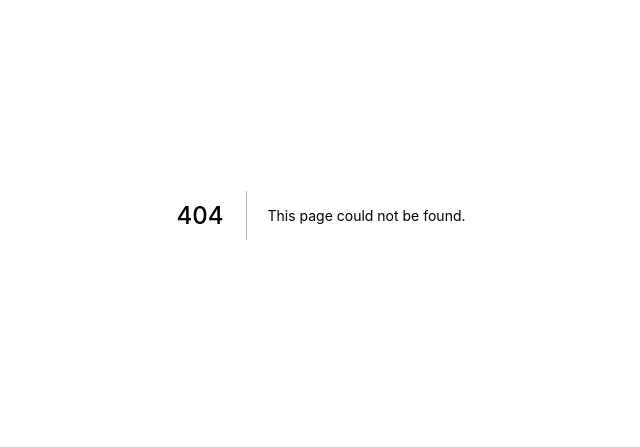
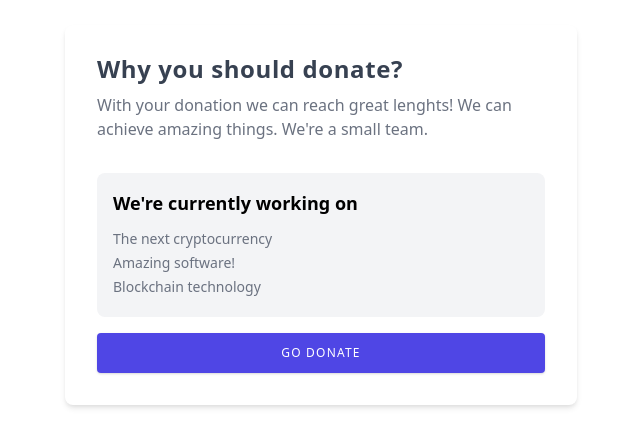
Before and after one commit to Ford-Hackathon/chirpy-ride, a Next.js app: page /reserve in a window 1280 px wide. Before the commit this address had no page. Shown: the part 185-632 px from the top of the page, without its empty margins (319-959 px from the left). Built offline with nearby package versions, Linux system fonts and the light colour scheme.

Commit message:
Added reserve page

```diff
--- a/components/CarCard.tsx
+++ b/components/CarCard.tsx
@@ -1,5 +1,6 @@
 import * as React from 'react';
 import Image from 'next/image';
+import { useRouter } from 'next/router'
 
 interface CardData {
   imageSrc: string;
@@ -12,6 +13,12 @@ interface CardData {
 }
 
 const CarCard: React.FC<CardData> = ({ imageSrc, model, distanceInMinutes, fuelLevel, costStart, costPerHour, carId }) => {
+  const router = useRouter()
+
+  const goToReservePage = (): void => {
+    router.push('/reserve')
+  }
+
   return (
     <div className="flex flex-col mt-32">
       <div className="bg-white shadow-md  rounded-3xl p-4">
@@ -141,11 +148,12 @@ c-146 -85 -273 -162 -284 -171 -43 -39 -70 -103 -70 -166 0 -56 10 -83 122
                 </button>
               </div>
               <button
-                className="mb-2 md:mb-0 bg-gray-900 px-5 py-2 shadow-sm tracking-wider text-white rounded-full hover:bg-gray-800"
+                className="mb-2 md:mb-0 bg-primary px-5 py-2 shadow-sm tracking-wider text-white rounded-full hover:bg-gray-800"
                 type="button"
                 aria-label="like"
+                onClick={ goToReservePage }
               >
-                Reserve
+                RESERVE
               </button>
             </div>
           </div>
--- a/pages/api/car/lock.ts
+++ b/pages/api/car/lock.ts
@@ -1,4 +1,5 @@
 import type { NextApiRequest, NextApiResponse } from 'next'
+import Http from 'next/'
 
 type Data = {
     name: string
--- a/pages/index.tsx
+++ b/pages/index.tsx
@@ -8,11 +8,19 @@ export default function Home() {
   return (
     <MapBackdrop>
       <CarCard model="Ford Edge"
-      distanceInMinutes={5}
-      fuelLevel={80}
-      costStart={3}
-      costPerHour={10}
-      carId="07301863"
+        distanceInMinutes={5}
+        fuelLevel={80}
+        costStart={3}
+        costPerHour={10}
+        carId="07301863"
+      />
+
+      <CarCard model="Ford Explorer"
+        distanceInMinutes={20}
+        fuelLevel={40}
+        costStart={2}
+        costPerHour={30}
+        carId="aoeaon"
       />
     </MapBackdrop>
   )
--- /dev/null
+++ b/pages/reserve.tsx
@@ -0,0 +1,49 @@
+import { GetServerSideProps } from 'next';
+import * as React from 'react';
+
+interface Data {}
+
+export const getServerSideProps: GetServerSideProps = async (context) => {
+    // use fetch
+
+    return {
+        props: {
+
+        }
+    }
+}
+
+const ReservePage: React.FC<Data> = () => {
+
+    return (
+        <div className="h-screen w-full flex flex-col justify-center items-center">
+	<div className='max-w-lg bg-white shadow-md rounded-lg overflow-hidden mx-auto'>
+		<div className="py-4 px-8 mt-3">
+			<div className="flex flex-col mb-8">
+				<h2 className="text-gray-700 font-semibold text-2xl tracking-wide mb-2">Why you should donate?</h2>
+				<p className="text-gray-500 text-base">With your donation we can reach great lenghts! We can achieve amazing things. We're a small team.</p>
+			</div>
+			<div className="bg-gray-100 rounded-lg">
+				<div className="py-4 px-4">
+					<div className="flex flex-col">
+						<h4 className="text-lg font-semibold mb-3">We're currently working on</h4>
+						<div className="flex flex-col text-sm text-gray-500">
+							<span className="mb-1">The next cryptocurrency</span>
+							<span className="mb-1">Amazing software!</span>
+							<span className="mb-1">Blockchain technology</span>
+						</div>
+					</div>
+				</div>
+			</div>
+			<div className="py-4">
+				<a href="#" className="block tracking-widest uppercase text-center shadow bg-indigo-600 hover:bg-indigo-700 focus:shadow-outline focus:outline-none text-white text-xs py-3 px-10 rounded">Go donate</a>
+			</div>
+		</div>
+	</div>
+</div>
+    );
+}
+
+
+
+export default ReservePage;
--- a/tailwind.config.js
+++ b/tailwind.config.js
@@ -2,7 +2,11 @@ module.exports = {
   purge: ['./pages/**/*.{js,ts,jsx,tsx}', './components/**/*.{js,ts,jsx,tsx}'],
   darkMode: false, // or 'media' or 'class'
   theme: {
-    extend: {},
+    extend: {
+      colors: {
+        primary: "#093EE7"
+      }
+    },
   },
   variants: {
     extend: {},
```
